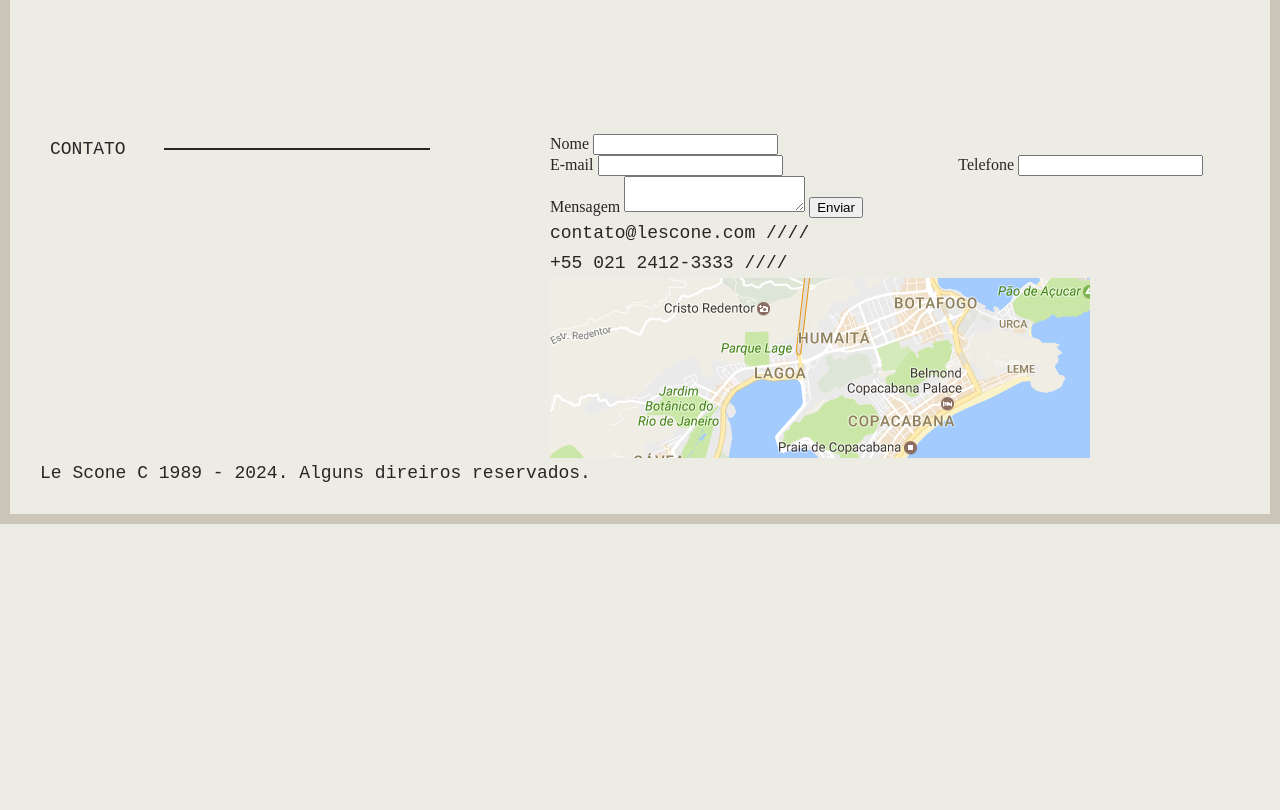
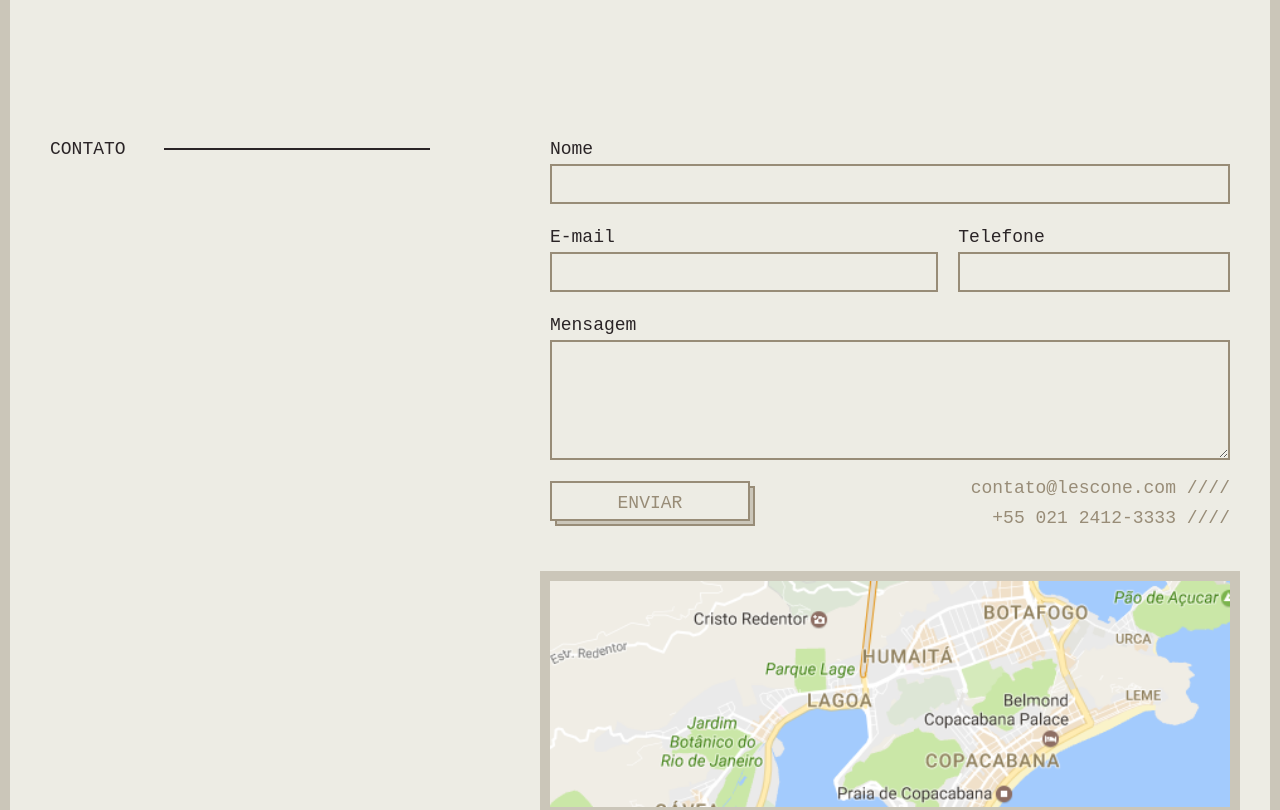
Before and after one commit to EduardoMartelo/le-scone, a plain HTML site: page index.html in a window 1280 px wide. Shown: the part 1640-2450 px from the top of the page. Before the commit the page ends 2164 px from the top, so only its background shows below. Drawn offline with Linux system fonts and the light colour scheme; a web font is replaced by a local one.

Commit message:
aula 4-11

```diff
--- /dev/null
+++ b/css/scss/_contato.scss
@@ -0,0 +1,72 @@
+.contato {
+    margin-top: 120px;
+    margin-bottom: 120px;
+    @include d(s) {
+        margin-top: 60px;
+        margin-bottom: 60px;
+    }
+}
+
+.contato form {
+    label {
+        @include tipo-1(18);
+        display: block;
+    }
+    input[type="text"], textarea {
+        @include tipo-1(18);
+        color: $cinza;
+        width: 100%;
+        padding: 0 5px;
+        height: 40px;
+        border: 2px solid $bege-escuro;
+        background: transparent;
+        margin-bottom: 1em;
+        &:hover, &:focus {
+            outline: none;
+            border-color: $bege-medio;
+        }
+    }
+    textarea {
+        height: 120px;
+    }
+}
+
+input.botao {
+    @include tipo-1(18);
+    cursor: pointer;
+    color: $bege-escuro;
+    text-transform: uppercase;
+    border: 2px solid $bege-escuro;
+    background: transparent;
+    display: block;
+    width: 200px;
+    padding-top: 5px;
+    @include box-shadow(5px 5px 0 -2px $bege-medio,
+                        5px 5px 0 0 $bege-escuro);
+    transition: .3s;
+    &:hover {
+    @include box-shadow(3px 3px 0 -2px $bege-medio,
+                        3px 3px 0 0 $bege-escuro);
+    }
+}
+
+.contato-info {
+    display: inline-block;
+    color: $bege-escuro;
+    margin-top: 2em;
+    margin-bottom: 3em;
+    @include d(l){
+        float: right;
+        text-align: right;
+        margin-top: -3em;
+    }
+}
+
+.contato-mapa {
+    display: block;
+    @include box-shadow(0 0 0 10px $bege-medio);
+    clear: both;
+    img {
+        width: 100%;
+    }
+}
--- a/css/scss/_variaveis-e-mixins.scss
+++ b/css/scss/_variaveis-e-mixins.scss
@@ -32,3 +32,9 @@
         line-height: em(30, 24);
     }
 }
+
+@mixin box-shadow($shadow...) {
+    -webkit-box-shadow: $shadow;
+    -moz-box-shadow: $shadow;
+    box-shadow: $shadow;
+}
--- a/css/scss/style.scss
+++ b/css/scss/style.scss
@@ -6,3 +6,4 @@
 //partes
 @import 'intro';
 @import 'menu';
+@import 'contato';
```
Also changed, not shown: css/style.css.
